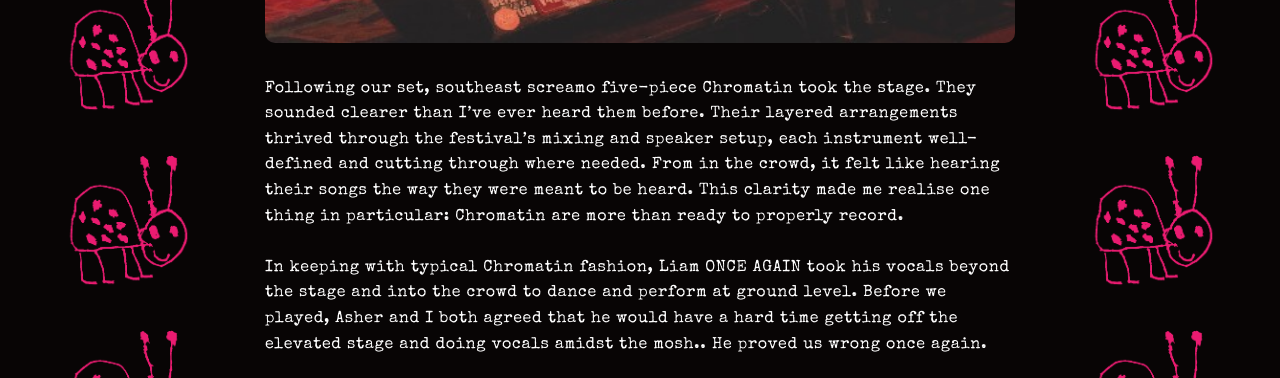
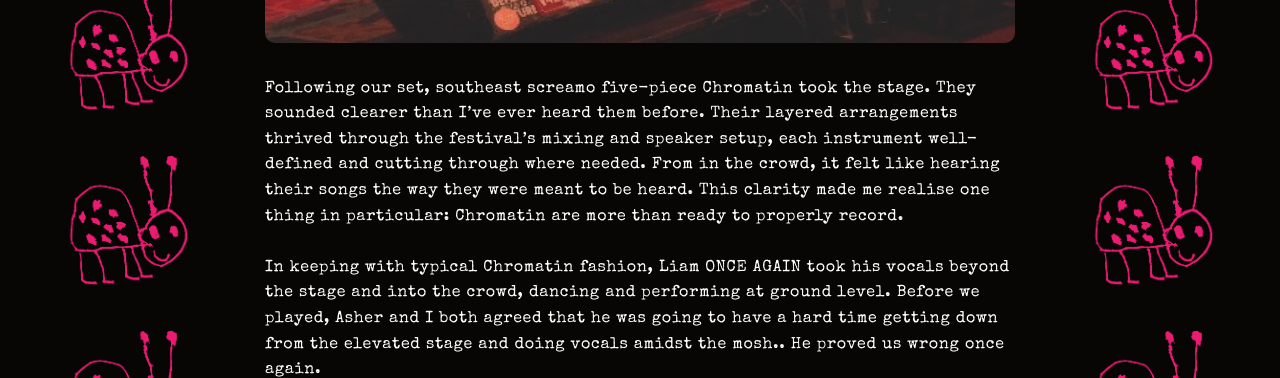
Before and after one commit to xxiwriterecipesnotlovelettersxx/xxiwriterecipesnotlovelettersxx.github.io, a Jekyll site: the page built from _posts/2026-03-01-in-her-palms-chromatin-your-last-words-and-illan-kaapan-at-sydney-road-street-party.md, in a window 1280 px wide and 900 px high, scrolled down 2335 px, cut to the strip 0-378 px from the top of the window. Built offline with Jekyll 4.4.1, drawn with Linux system fonts in a browser that asks for light colours.

Commit message:
Update 2026-03-01-in-her-palms-chromatin-your-last-words-and-illan-kaapan-at-sydney-road-street-party.md

```diff
--- a/_posts/2026-03-01-in-her-palms-chromatin-your-last-words-and-illan-kaapan-at-sydney-road-street-party.md
+++ b/_posts/2026-03-01-in-her-palms-chromatin-your-last-words-and-illan-kaapan-at-sydney-road-street-party.md
@@ -31,7 +31,7 @@ Thanks to the wonderful sound crew and thorough soundcheck we were allowed, our
 
 Following our set, southeast screamo five-piece Chromatin took the stage. They sounded clearer than I’ve ever heard them before. Their layered arrangements thrived through the festival’s mixing and speaker setup, each instrument well-defined and cutting through where needed. From in the crowd, it felt like hearing their songs the way they were meant to be heard. This clarity made me realise one thing in particular: Chromatin are more than ready to properly record.
 <br><br>
-In keeping with typical Chromatin fashion, Liam ONCE AGAIN took his vocals beyond the stage and into the crowd to dance and perform at ground level. Before we played, Asher and I both agreed that he would have a hard time getting off the elevated stage and doing vocals amidst the mosh.. He proved us wrong once again.
+In keeping with typical Chromatin fashion, Liam ONCE AGAIN took his vocals beyond the stage and into the crowd, dancing and performing at ground level. Before we played, Asher and I both agreed that he was going to have a hard time getting down from the elevated stage and doing vocals amidst the mosh.. He proved us wrong once again.
 
 <div class="gallery">
    <a href="/images/srspchrom0.JPG">
```
